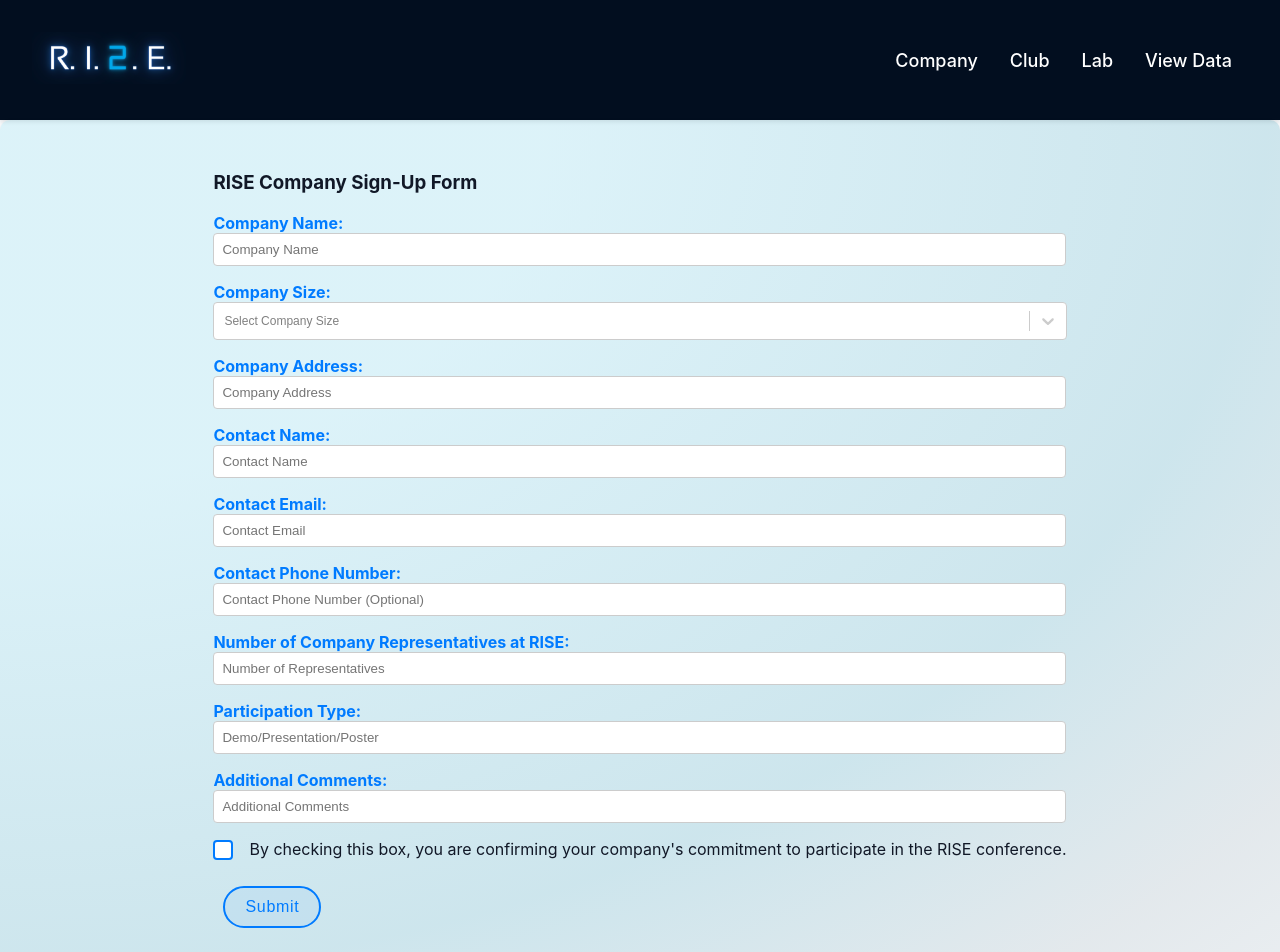
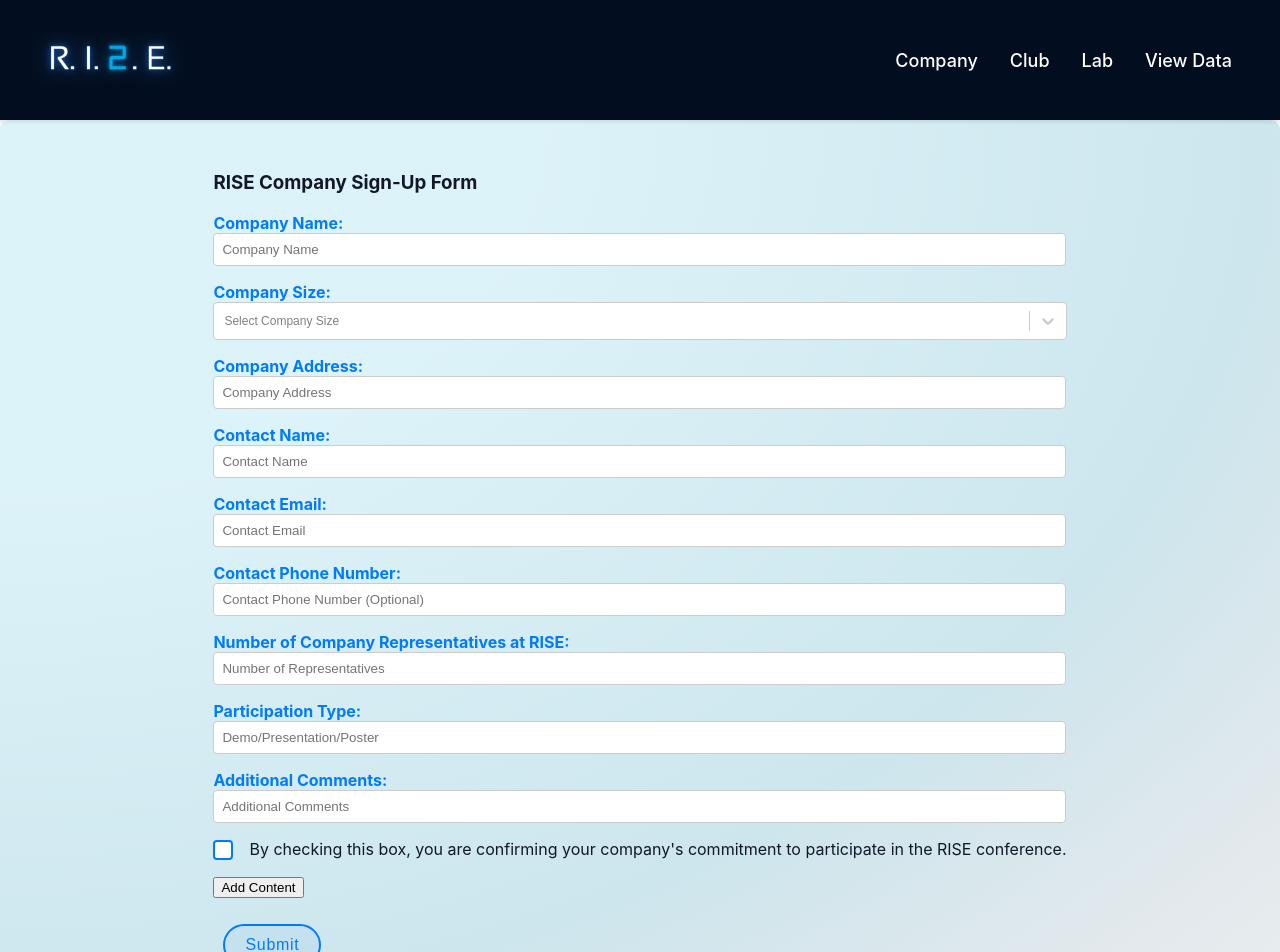
Before and after one commit to purdue-arc/FormDataApp, a React (Create React App) app: page /company in a window 1280 px wide. Shown: the top 952 px of the page. Built offline with nearby package versions, Linux system fonts and the light colour scheme.

Commit message:
Added Upload-Content button for company, club, and lab forms to allow input of photo or video data

```diff
--- a/src/ClubForm/ClubForm.jsx
+++ b/src/ClubForm/ClubForm.jsx
@@ -6,6 +6,7 @@ import Select from "react-select";
 import result from "../dependentComponents/results";
 import "../formStyle.css";
 import SubmissionOverlay from '../SubmissionOverlay/SubmissionOverlay';
+import FileUploadComponent from "../ContentUpload";
 
 class ClubForm extends React.Component {
   state = {
@@ -353,6 +354,13 @@ class ClubForm extends React.Component {
               </div>
 
               <div className="field">
+                <FileUploadComponent
+                    onFileSelect={this.handleFileSelect}
+                    preview={this.state.preview}
+                />
+              </div>
+
+              <div className="field">
                 <button className="ui blue submit button" type="submit">
                   Submit
                 </button>
@@ -360,7 +368,7 @@ class ClubForm extends React.Component {
 
               <div className="field">
                 {this.state.agreementError && (
-                  <p className="error" style={{ color: "red" }}>
+                    <p className="error" style={{color: "red"}}>
                       {this.state.agreementError}
                     </p>
                 )}
@@ -368,7 +376,7 @@ class ClubForm extends React.Component {
             </form>
           </div>
         </div>
-        {this.state.submissionSuccess && <SubmissionOverlay />}
+        {this.state.submissionSuccess && <SubmissionOverlay/>}
       </div>
     );
   }
--- a/src/CompanyForm/CompanyForm.jsx
+++ b/src/CompanyForm/CompanyForm.jsx
@@ -1,13 +1,15 @@
 import emailjs from "@emailjs/browser";
 import { EmailJSResponseStatus } from "@emailjs/browser/es";
-import { default as React, useRef } from "react";
+import React, { useRef, useState } from "react";
 import { Link, useNavigate } from "react-router-dom";
 import Select from "react-select";
 import result from "../dependentComponents/results";
 import "../formStyle.css";
 import SubmissionOverlay from '../SubmissionOverlay/SubmissionOverlay';
+import FileUploadComponent from "../ContentUpload";
 
 class CompanyForm extends React.Component {
+
   state = {
     companyName: "",
     companySize: "",
@@ -351,6 +353,13 @@ class CompanyForm extends React.Component {
               </div>
 
               <div className="field">
+                <FileUploadComponent
+                    onFileSelect={this.handleFileSelect}
+                    preview={this.state.preview}
+                />
+              </div>
+
+              <div className="field">
                 <button className="ui blue submit button" type="submit">
                   Submit
                 </button>
@@ -358,7 +367,7 @@ class CompanyForm extends React.Component {
 
               <div className="field">
                 {this.state.agreementError && (
-                  <p className="error" style={{ color: "red" }}>
+                    <p className="error" style={{color: "red"}}>
                       {this.state.agreementError}
                     </p>
                 )}
@@ -366,7 +375,7 @@ class CompanyForm extends React.Component {
             </form>
           </div>
         </div>
-        {this.state.submissionSuccess && <SubmissionOverlay />}
+        {this.state.submissionSuccess && <SubmissionOverlay/>}
       </div>
     );
   }
--- /dev/null
+++ b/src/ContentUpload.jsx
@@ -0,0 +1,85 @@
+import React, { useRef, useState } from "react";
+import { useEffect } from "react";
+
+function FileUploadComponent() {
+    const fileInputRef = useRef(null);
+    const [previewURL, setPreviewURL] = useState(null);
+    const [fileType, setFileType] = useState(null);
+
+    useEffect(() => {
+        return () => {
+            if (previewURL) {
+                URL.revokeObjectURL(previewURL);
+            }
+        };
+    }, [previewURL]);
+
+    // Function to open the file explorer when the button is clicked
+    const openFileExplorer = () => {
+        console.log("Button clicked");
+        fileInputRef.current?.click();
+    };
+
+    // Function to handle file selection
+    const handleFileSelect = (event) => {
+        console.log("File input changed");
+        const file = event.target.files && event.target.files[0];
+
+        if (!file) return;
+
+        const fileType = file.type;
+        console.log("Selected file type:", fileType);
+
+        if (fileType.startsWith("image/") || fileType.startsWith("video/")) {
+            const fileURL = URL.createObjectURL(file);
+            console.log("Generated file URL:", fileURL);
+            setPreviewURL(fileURL);
+            setFileType(fileType);
+        } else {
+            alert("Please upload a valid image or video file.");
+            setPreviewURL(null);
+            setFileType(null);
+        }
+    };
+
+    return (
+        <div>
+            {/* Hidden file input */}
+            <input
+                type="file"
+                ref={fileInputRef}
+                style={{display: "none"}}
+                onChange={handleFileSelect}
+                accept="image/*,video/*"
+            />
+
+            {/* Button to open file explorer */}
+            <button type="button" onClick={openFileExplorer}>
+                Add Content
+            </button>
+
+            {/* Preview Section */}
+            {previewURL && fileType && (
+                <div style={{ width: "200px", height: "200px", overflow: "hidden" }}>
+                    {/* Conditionally render image or video based on the file type */}
+                    {fileType.startsWith("image/") ? (
+                        <img
+                            src={previewURL}
+                            alt="Preview"
+                            style={{ width: "100%", height: "100%", objectFit: "contain" }}
+                        />
+                    ) : fileType.startsWith("video/") ? (
+                        <video
+                            src={previewURL}
+                            controls
+                            style={{ width: "100%", height: "100%", objectFit: "contain" }}
+                        />
+                    ) : null}
+                </div>
+            )}
+    </div>
+    )
+    ;
+}
+
+export default FileUploadComponent;
--- a/src/LabForm/LabForm.jsx
+++ b/src/LabForm/LabForm.jsx
@@ -6,6 +6,7 @@ import Select from "react-select";
 import result from "../dependentComponents/results";
 import "../formStyle.css";
 import SubmissionOverlay from "../SubmissionOverlay/SubmissionOverlay";
+import FileUploadComponent from "../ContentUpload";
 
 class LabForm extends React.Component {
   state = {
@@ -353,6 +354,13 @@ class LabForm extends React.Component {
               </div>
 
               <div className="field">
+                <FileUploadComponent
+                    onFileSelect={this.handleFileSelect}
+                    preview={this.state.preview}
+                />
+              </div>
+
+              <div className="field">
                 <button className="ui blue submit button" type="submit">
                   Submit
                 </button>
@@ -360,7 +368,7 @@ class LabForm extends React.Component {
 
               <div className="field">
                 {this.state.agreementError && (
-                  <p className="error" style={{ color: "red" }}>
+                    <p className="error" style={{color: "red"}}>
                       {this.state.agreementError}
                     </p>
                 )}
@@ -368,7 +376,7 @@ class LabForm extends React.Component {
             </form>
           </div>
         </div>
-        {this.state.submissionSuccess && <SubmissionOverlay />}
+        {this.state.submissionSuccess && <SubmissionOverlay/>}
       </div>
     );
   }
```
Lines whose indentation alone changed are shown as unchanged.
